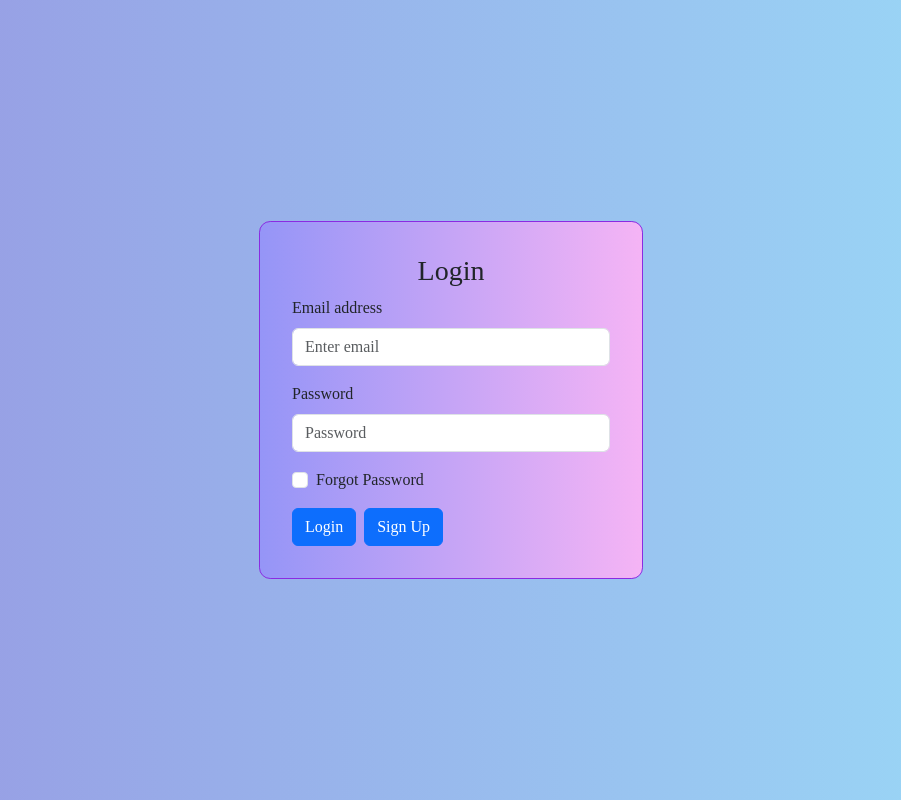
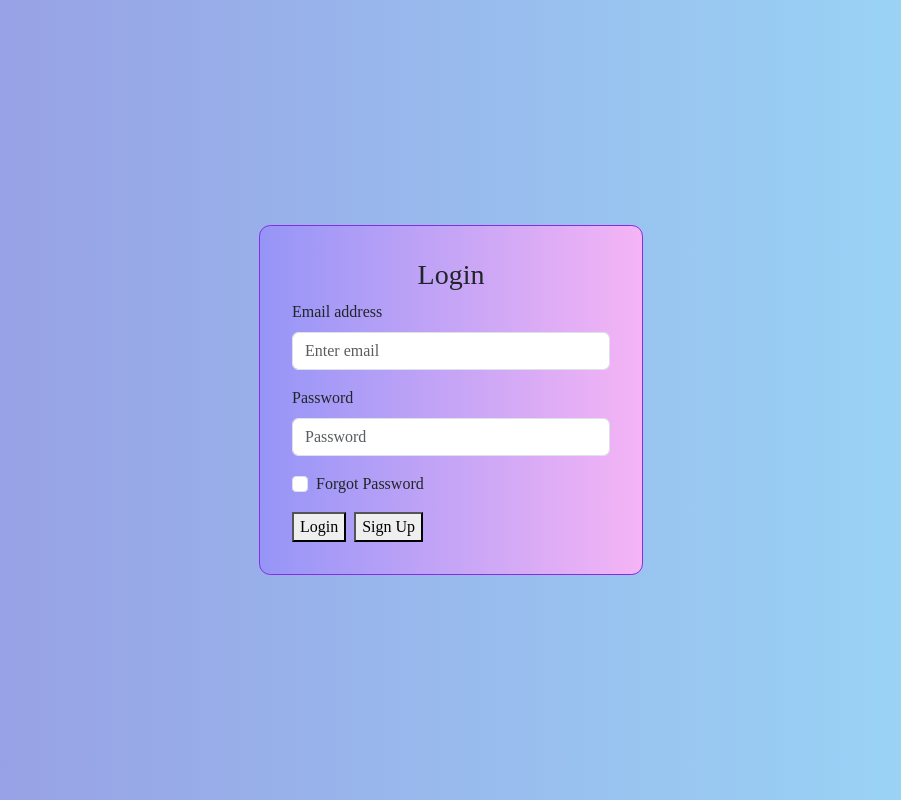
Before and after one commit to shreyapatelcs20/W3villa-Movie-App, a React (Vite) app in the folder movie-app/: page /login in a window 1280 px wide. Shown: the whole page, without its empty margins (189-1090 px from the left). Built offline with nearby package versions, Linux system fonts and the light colour scheme.

Commit message:
Update Login.jsx

```diff
--- a/movie-app/src/Components/Login.jsx
+++ b/movie-app/src/Components/Login.jsx
@@ -1,54 +1,43 @@
-import { useState } from 'react';
-import Button from 'react-bootstrap/Button';
-import Form from 'react-bootstrap/Form';
-import './style.css';
-import axios from 'axios';
-import { useNavigate } from 'react-router-dom';
+import { useState } from "react";
+import Form from "react-bootstrap/Form";
+import "./style.css";
+import axios from "axios";
+import { useNavigate } from "react-router-dom";
 
 function Login() {
-  const navigate=useNavigate()
+  const navigate = useNavigate();
 
-  const [email, setEmail] = useState('');
-  const [password, setPassword] = useState('');
-  const [error, setError] = useState('');
-  const [success, setSuccess] = useState('');
+  const [email, setEmail] = useState("");
+  const [password, setPassword] = useState("");
+  const [error, setError] = useState("");
+  const [success, setSuccess] = useState("");
 
-  // Handle form submission
   const handleSubmit = async (e) => {
     e.preventDefault();
 
     try {
-      // Send login request to the API
-      const response = await axios.post('https://reqres.in/api/login', {
+      const response = await axios.post("https://reqres.in/api/login", {
         email,
         password,
       });
 
+      setSuccess("Successfully Login!");
+      setError("");
+      navigate("/Cards");
 
-      setSuccess("Successfully Login!");
-      setError('');
-      navigate('/Cards')
-
-      // You can also handle the response here (e.g., save token, redirect, etc.)
-      console.log(response.data.token); // For debugging
-
+      console.log(response.data);
     } catch (error) {
-      // Handle error in login process
       if (error.response && error.response.data) {
         setError(`Login failed: ${error.response.data.error}`);
       } else {
         setError("Login failed. Please try again.");
       }
-      setSuccess(''); // Clear success message if there's an error
+      setSuccess("");
     }
   };
 
-  const handleSignUp = () => {
-    window.location.href = "/"; // Redirect to the signup page
-  };
-
   return (
-    <div className='login-container'>
+    <div className="login-container">
       <Form className="signup-form" onSubmit={handleSubmit}>
         <h3>Login</h3>
         <Form.Group className="mb-3" controlId="formBasicEmail">
@@ -78,16 +67,21 @@ function Login() {
           <Form.Check type="checkbox" label="Forgot Password" />
         </Form.Group>
 
-        <div className='Submit-button-all'>
-        <div className='submit-button'>
-          <Button type='submit'>Login</Button>
-        </div>
-        <div className='submit-button'>
-        <Button type='submit' onClick={handleSignUp}>Sign Up</Button>
-        </div>
+        <div className="submit-button g-4" style={{display:"flex", gap:"0.5rem"}}>
+          <button
+            className="button-20"
+            role="button"
+          >
+            Login
+          </button>
+          <button
+            className="button-20"
+            role="button"
+          >
+            Sign Up
+          </button>
         </div>
 
-        {/* Display error or success messages */}
         {error && <div className="alert alert-danger mt-3">{error}</div>}
         {success && <div className="alert alert-success mt-3">{success}</div>}
       </Form>
```
